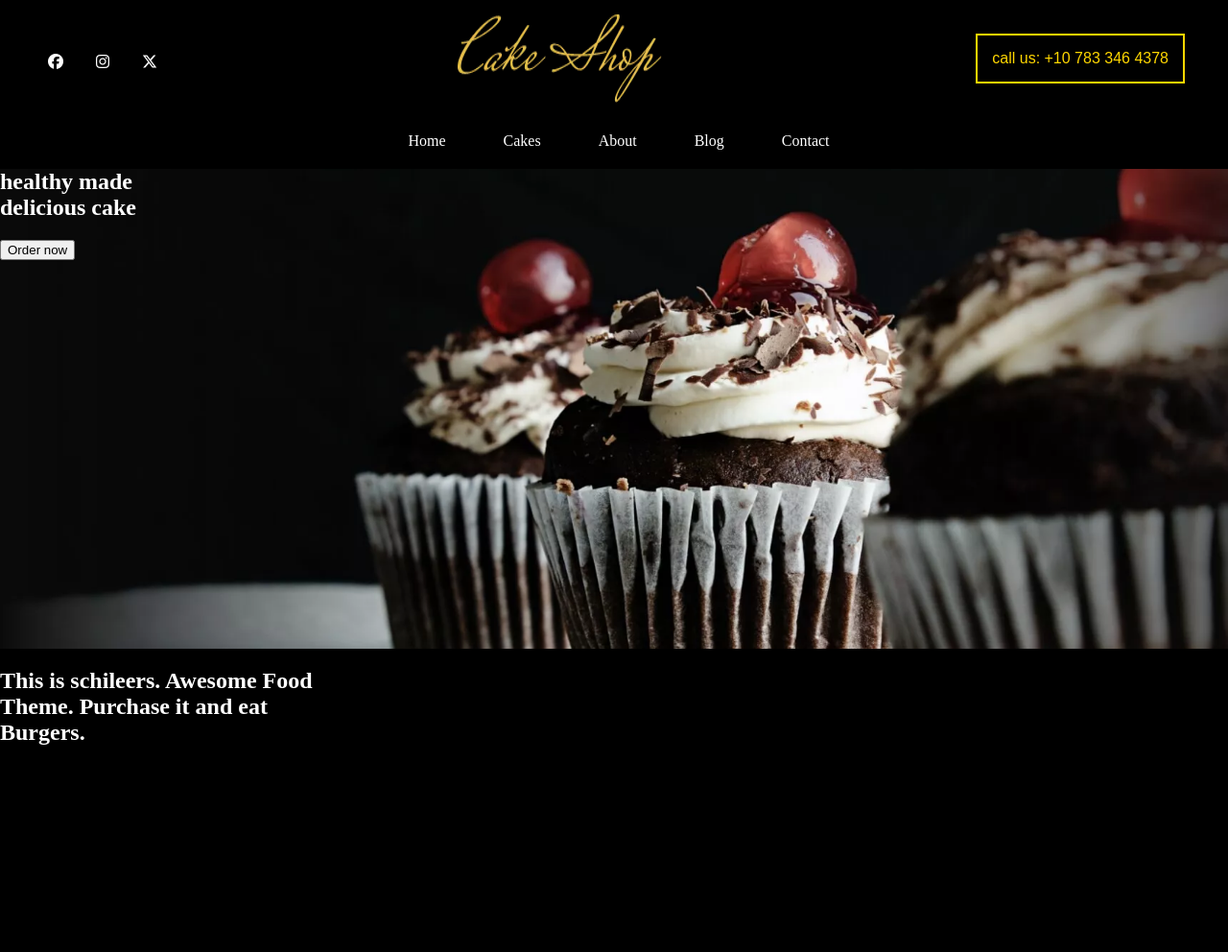
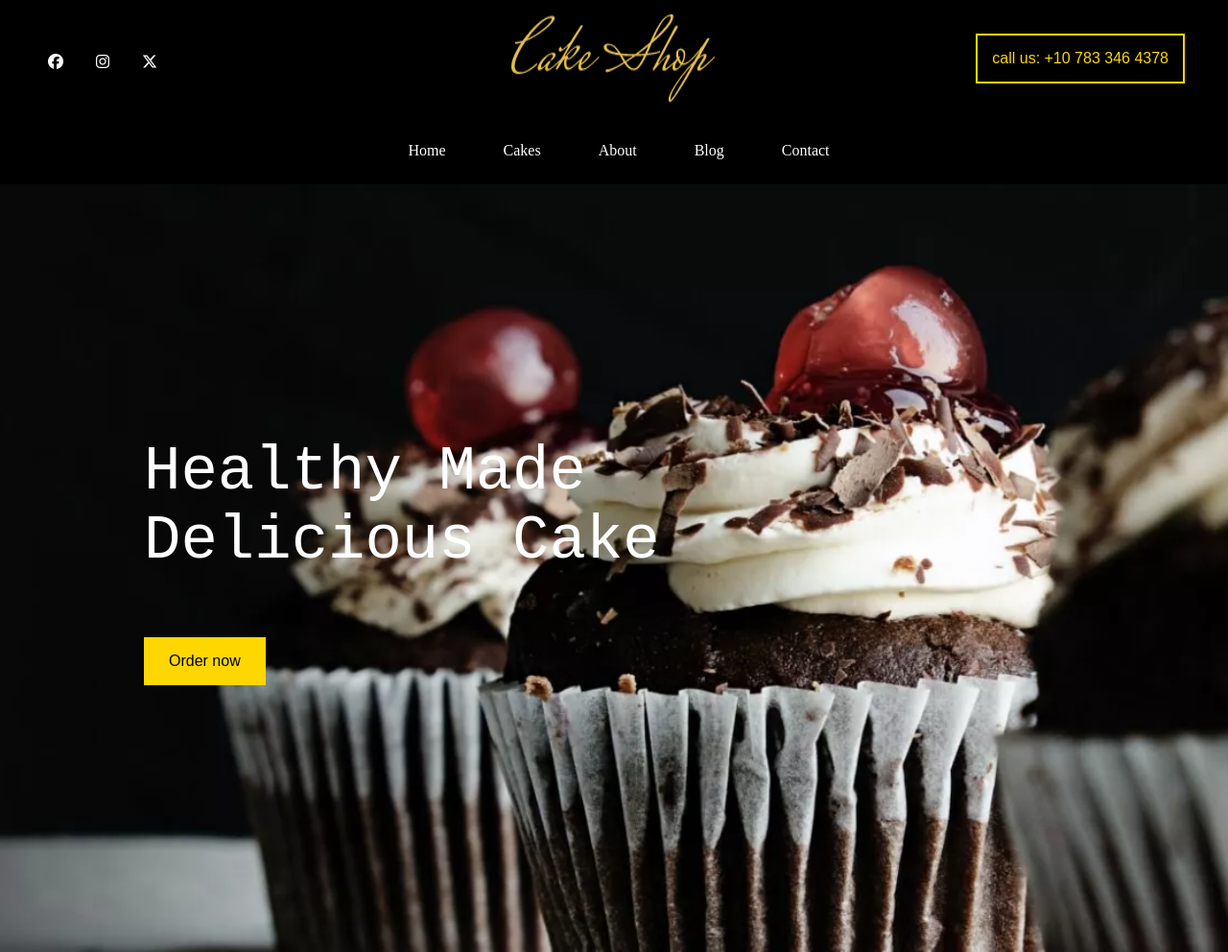
Before and after one commit to AzamAnsari8/Cake-Shop, a plain HTML site: page index.html in a window 1280 px wide. Shown: the top 992 px of the page at 96% size. Before the commit the page ends 800 px from the top, so only its background shows below. Drawn offline with Linux system fonts and the light colour scheme.

Commit message:
bg-img and styling

```diff
--- a/index.html
+++ b/index.html
@@ -18,33 +18,35 @@
                 <ul class="social">
                     <i class="fa-brands fa-facebook Facebook"></i>
 
-                    <i class="fa-brands fa-instagram Instagram"></i>
+                    <a href="https://www.instagram.com/azam.ansari__" class="Instagram"><i class="fa-brands fa-instagram Instagram1"></i></a>
 
                     <i class="fa-brands fa-x-twitter Twitter"></i>
                 </ul>
             </div>
-            <img src="images/logo.png.webp" alt="logo" class="">
+            <img src="images/logo.png.webp" alt="logo" class="logo">
             <button class="call-us">call us: +10 783 346 4378</button>
         </div>
     </header>
     <nav class="navbar">
         <ul class="navbarr">
-            <li><a href="" class="home">Home</a></li>
-            <li><a href="" class="cakes">Cakes</a></li>
-            <li><a href="" class="about">About</a></li>
-            <li><a href="" class="blog">Blog</a></li>
-            <li><a href="" class="contact">Contact</a></li>
+            <li><a href="#" class="home">Home</a></li>
+            <li><a href="#" class="cakes">Cakes</a></li>
+            <li><a href="#" class="about">About</a></li>
+            <li><a href="#" class="blog">Blog</a></li>
+            <li><a href="#" class="contact">Contact</a></li>
         </ul>
     </nav>
 
     <main>
         <section class="bg-img">
-            <h2>healthy made <br>delicious cake</h2>
-            <button type="submit">Order now</button>
+            <div class="ml">
+                <p class="healthy">Healthy Made <br>Delicious Cake</p>
+                <button type="submit" class="order-btn">Order now</button>
+            </div>
         </section>
 
-        <section class="">
-            <h2>This is schileers. Awesome Food <br>Theme. Purchase it and eat <br>Burgers.</h2>
+        <section class="schilers">
+            <h1>This is schilers. Awesome Food <br>Theme. Purchase it and eat <br>Burgers.</h1>
         </section>
 
 
--- a/style.css
+++ b/style.css
@@ -22,7 +22,6 @@ body {
 
 .Facebook{
     margin: 15px;
-    transform: scaleX(1);
 }
 
 .Facebook:hover{
@@ -34,9 +33,11 @@ body {
 
 .Instagram{
     margin: 15px;
+    text-decoration: none;
+    color: white;
 }
 
-.Instagram:hover{
+.Instagram1:hover{
     transform: scaleX(-1);
     transition: transform 0.5s;
     color: gold;
@@ -54,6 +55,10 @@ body {
     cursor: pointer;
 }
 
+.logo{
+    padding-left: 9%;
+}
+
 .call-us {
     background-color: black;
     color: gold;
@@ -69,7 +74,16 @@ body {
 
 }
 
-.navbar {}
+.navbar {
+    position: sticky;
+    top: 0;
+    background-color: black;
+    padding: 10px;
+}
+
+.navbar a:hover{
+color: gold;
+}
 
 .navbarr {
     display: flex;
@@ -111,8 +125,39 @@ body {
 
 .bg-img {
     background-image: url(images/h1_hero1.jpg.webp);
-    height: 500px;
+    height: 800px;
+    width: auto;
     background-repeat: no-repeat;
     background-position: center;
     background-size: cover;
 }
+
+.ml{
+    margin-left: 150px;
+    padding-top: 200PX;
+}
+
+.healthy{
+    font-size: 400%;
+    font-family:'Courier New', Courier, monospace;
+}
+
+.order-btn{
+    font-size: medium;
+    margin-top: 0px;
+    padding: 15px 25px;
+    background-color: gold;
+    border: 1px solid gold;
+}
+
+.order-btn:hover{
+    background-color: transparent;
+    color: gold;
+    border: 2px solid gold;
+}
+
+.schilers{
+    text-align: center;
+    font-size: larger;
+    font-family:'Courier New', Courier, monospace;
+}
```
